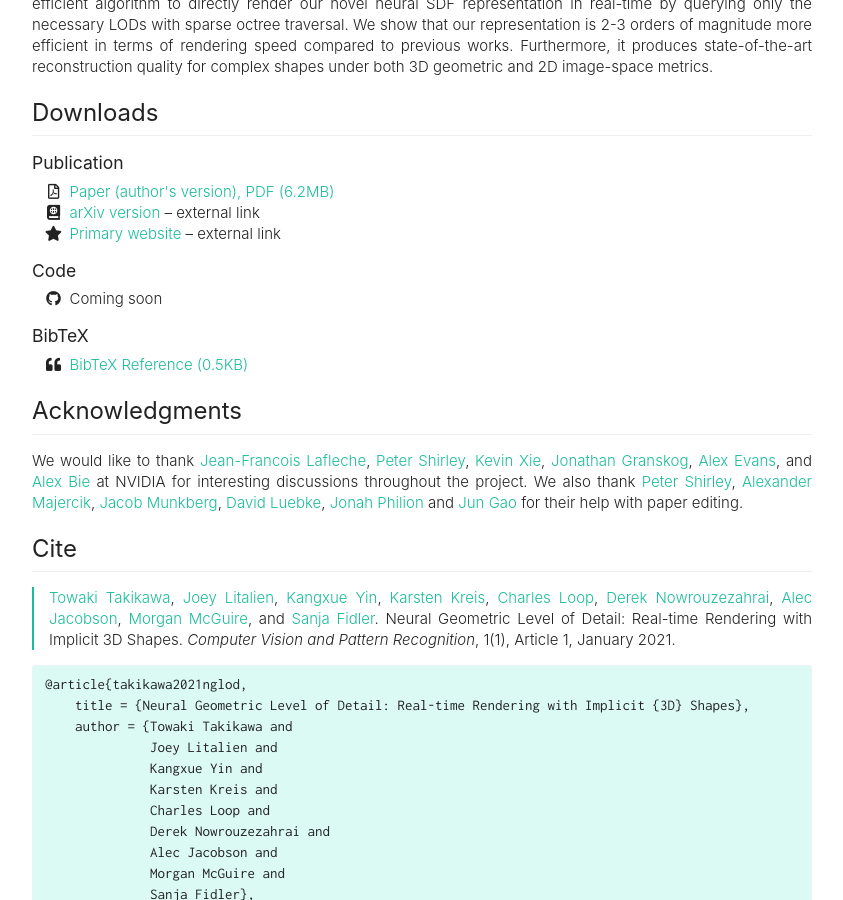
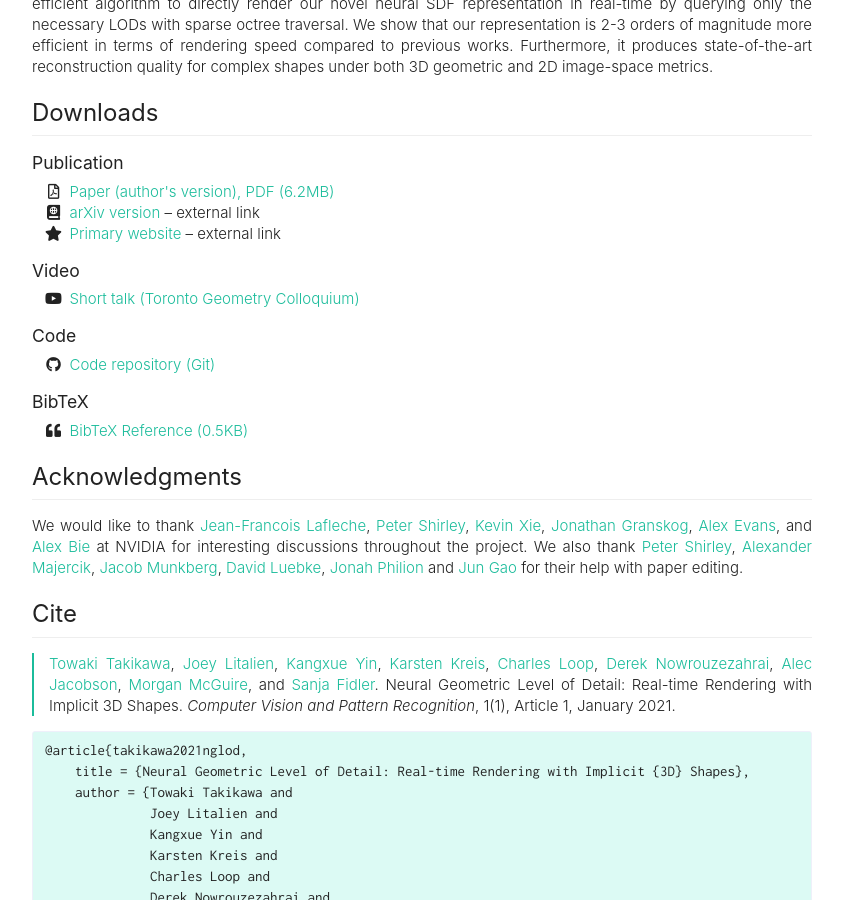
Before and after one commit to joeylitalien/joeylitalien.github.io, a Jekyll site: the page built from _publications/nglod.md, in a window 1280 px wide and 900 px high, scrolled down 1120 px. Shown: the whole window, without its empty margins (218-1061 px from the left). Built offline with Jekyll 4.4.1, drawn with Linux system fonts in a browser that asks for light colours; nearby versions of some CDN libraries.

Commit message:
Added Towaki's talk at TGC

```diff
--- a/_layouts/pub.html
+++ b/_layouts/pub.html
@@ -115,12 +115,17 @@ layout: default
         {% endif %}
       </ul>
       {% endif %}
-      {% if dl.video.file %}
+      {% if dl.video.file or dl.talk-video.url %}
       <h3>Video</h3>
       <ul class="fa-ul">
         {% if dl.video.file %}
         <li><span class="fa-li"><i class="far fa-file-video"></i></span>
           <a href="{{ dl.video.file }}">Video (full-quality), MP4 ({{ dl.video.size }})</a>
+        </li>
+        {% endif %}
+        {% if dl.talk-video.url %}
+        <li><span class="fa-li"><i class="fab fa-youtube"></i></span>
+          <a href="{{ dl.talk-video.url }}">Short talk ({{ dl.talk-video.venue }})</a>
         </li>
         {% endif %}
         <!-- {% if dl.video.url %}
--- a/_publications/nglod.md
+++ b/_publications/nglod.md
@@ -105,8 +105,11 @@ downloads:
         file: #
         size: #
         url: #
+    talk-video:
+        url: https://www.youtube.com/watch?v=Pi7W6XrFtMs
+        venue: Toronto Geometry Colloquium
     code:
-        published: False
+        published: True
         file: #
         size: #
         url: https://github.com/nv-tlabs/nglod
```
Also changed, not shown: 4 other files.
